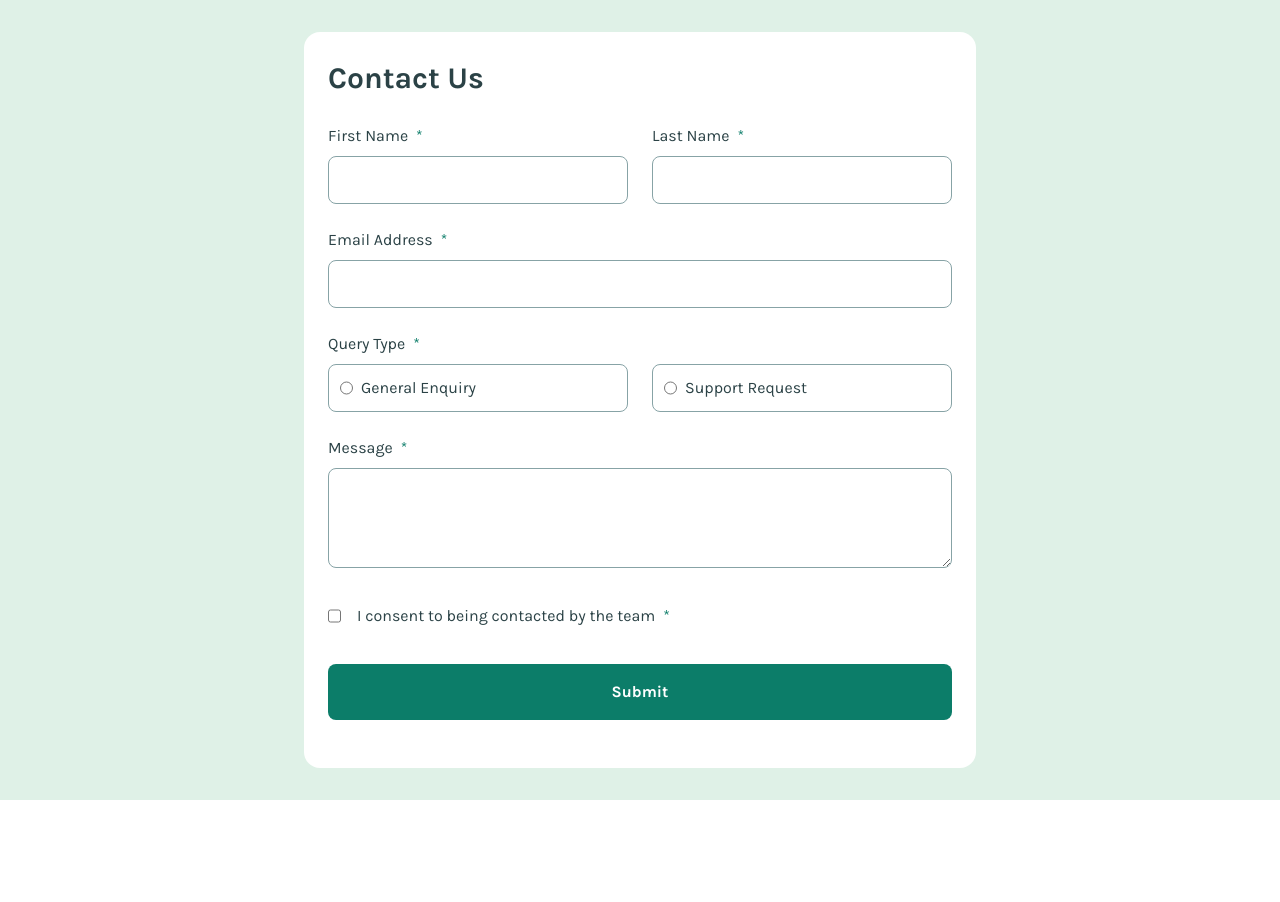
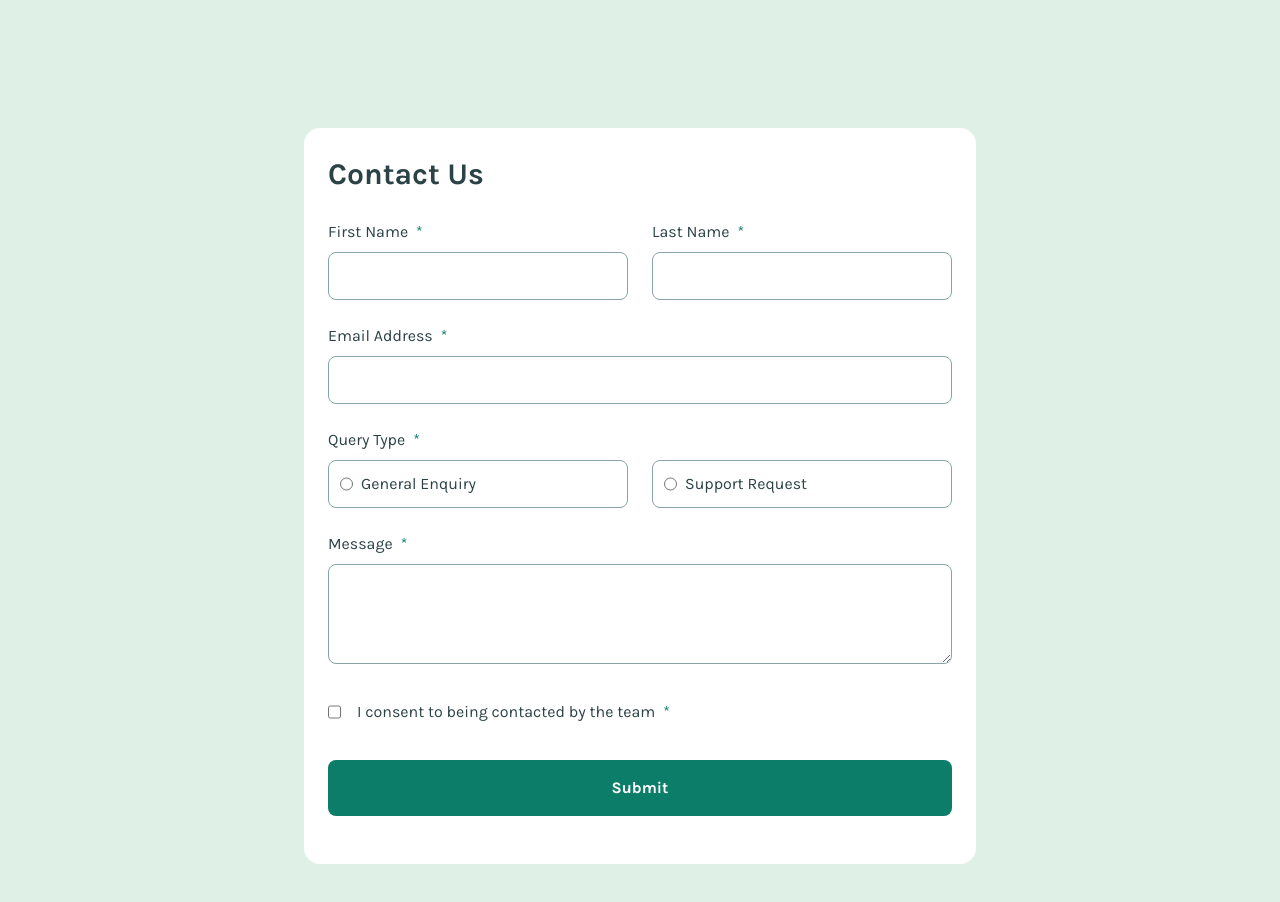
Before and after one commit to gabriel-de-azevedo/contact-form, a React (Vite) app: page / in a window 1280 px wide. Shown: the top 902 px of the page. Before the commit the page ends 800 px from the top, so only its background shows below. Built offline with nearby package versions, Linux system fonts and the light colour scheme.

Commit message:
style: add destkop design body padding

```diff
--- a/src/pages/ContactPage.jsx
+++ b/src/pages/ContactPage.jsx
@@ -2,7 +2,7 @@ import ContactForm from "../components/ContactForm";
 
 function ContactPage() {
   return (
-    <main className="grid min-h-screen place-items-center bg-green-200 px-4 py-8 font-karla">
+    <main className="grid min-h-screen place-items-center bg-green-200 px-4 py-8 font-karla sm:py-32">
       <ContactForm />
     </main>
   );
```
